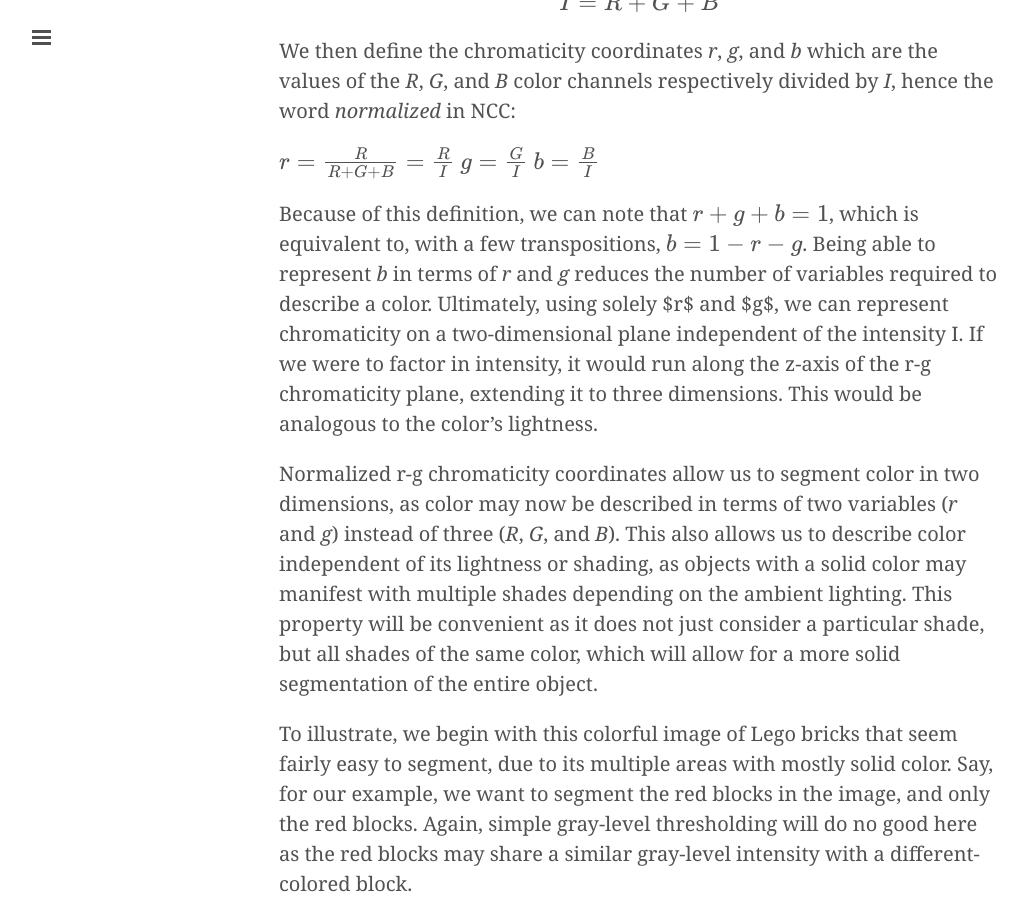
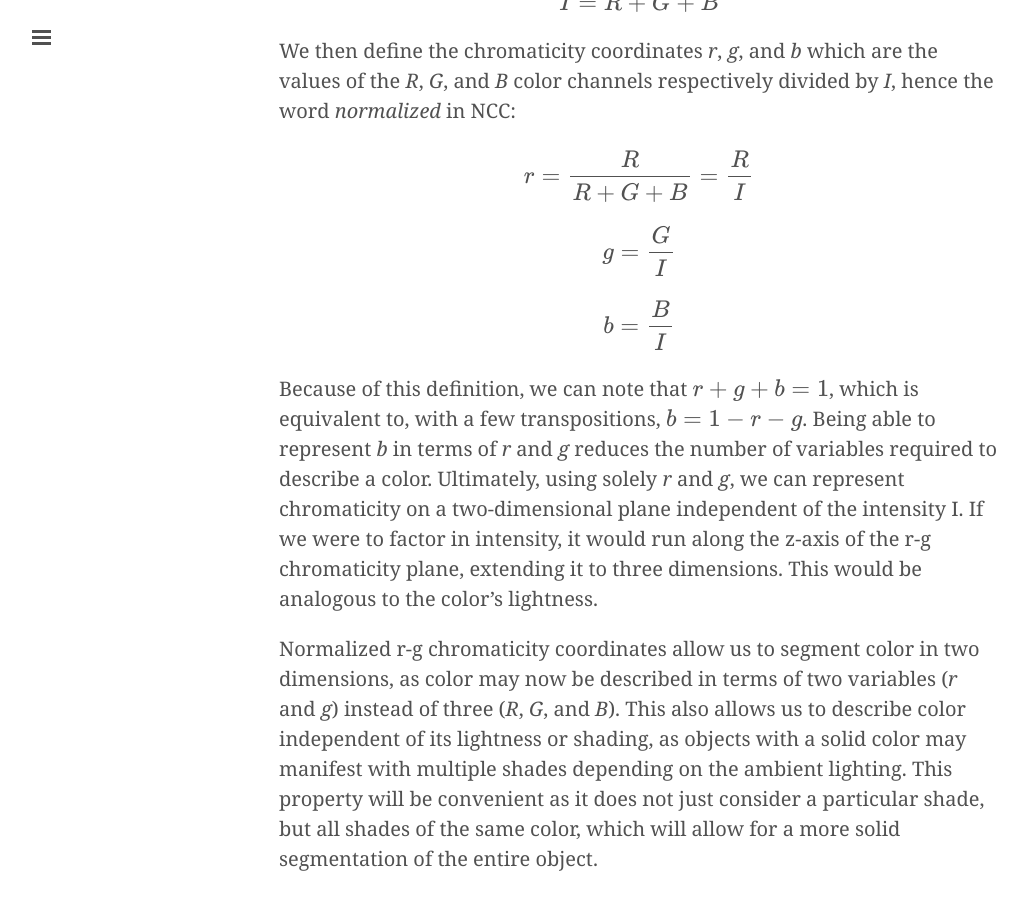
Before and after one commit to devential/devential.github.io, a Jekyll site: the page built from _posts/2016-10-21-AP186-A7.md, in a window 1280 px wide and 900 px high, scrolled down 4004 px. Shown: the whole window, without its empty margins (1-1028 px from the left). Built offline with Jekyll 4.4.1, drawn with Linux system fonts in a browser that asks for light colours; formulas are drawn with MathJax 3; comment, search, counter and statistics services are not loaded; grey boxes are pictures that could not be loaded.

Commit message:
Fixed LaTeX formatting issues

```diff
--- a/_posts/2016-10-21-AP186-A7.md
+++ b/_posts/2016-10-21-AP186-A7.md
@@ -43,10 +43,12 @@ $$I = R + G + B$$
 We then define the chromaticity coordinates *r*, *g*, and *b* which are the values of the *R*, *G*, and *B* color channels respectively divided by *I*, hence the word *normalized* in NCC:
 
 $$r = \frac{R}{R+G+B} = \frac{R}{I}$$
+
 $$g = \frac{G}{I}$$
+
 $$b = \frac{B}{I}$$
 
-Because of this definition, we can note that \\(r + g + b = 1\\), which is equivalent to, with a few transpositions,  \\(b = 1 - r - g\\). Being able to represent *b* in terms of *r* and *g* reduces the number of variables required to describe a color. Ultimately, using solely $r$ and $g$, we can represent chromaticity on a two-dimensional plane independent of the intensity I. If we were to factor in intensity, it would run along the z-axis of the r-g chromaticity plane, extending it to three dimensions. This would be analogous to the color's lightness.
+Because of this definition, we can note that \\(r + g + b = 1\\), which is equivalent to, with a few transpositions,  \\(b = 1 - r - g\\). Being able to represent *b* in terms of *r* and *g* reduces the number of variables required to describe a color. Ultimately, using solely *r* and *g*, we can represent chromaticity on a two-dimensional plane independent of the intensity I. If we were to factor in intensity, it would run along the z-axis of the r-g chromaticity plane, extending it to three dimensions. This would be analogous to the color's lightness.
 
 Normalized r-g chromaticity coordinates allow us to segment color in two dimensions, as color may now be described in terms of two variables (*r* and *g*) instead of three (*R*, *G*, and *B*). This also allows us to describe color independent of its lightness or shading, as objects with a solid color may manifest with multiple shades depending on the ambient lighting. This property will be convenient as it does not just consider a particular shade, but all shades of the same color, which will allow for a more solid segmentation of the entire object.
 
```
